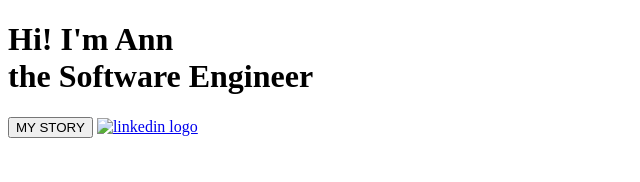
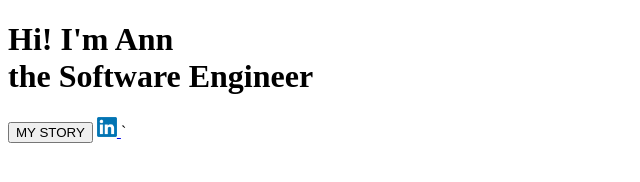
Before and after one commit to AnnTeh/about-ann, a plain HTML site: page index.html in a window 1280 px wide. Shown: the whole page, without its empty margins (0-640 px from the left). Drawn offline with Linux system fonts and the light colour scheme.

Commit message:
fix linkedin logo

```diff
--- a/index.html
+++ b/index.html
@@ -7,7 +7,7 @@
 <body>
     <h1>Hi! I'm Ann <br> the Software Engineer</h1>
     <a href="/about-me.html"><button>MY STORY</button></a>
-    <a href="https://www.linkedin.com/in/annteh/"> <img src="/assets/LinkedIn-logo.png" width="20" height="20" alt="linkedin logo"> </a>
+    <a href="https://www.linkedin.com/in/annteh/"> <img src="LinkedIn-logo.png" width="20" height="20" alt="linkedin logo"> </a>
 
 </body>
-</html>
+</html>`
```
